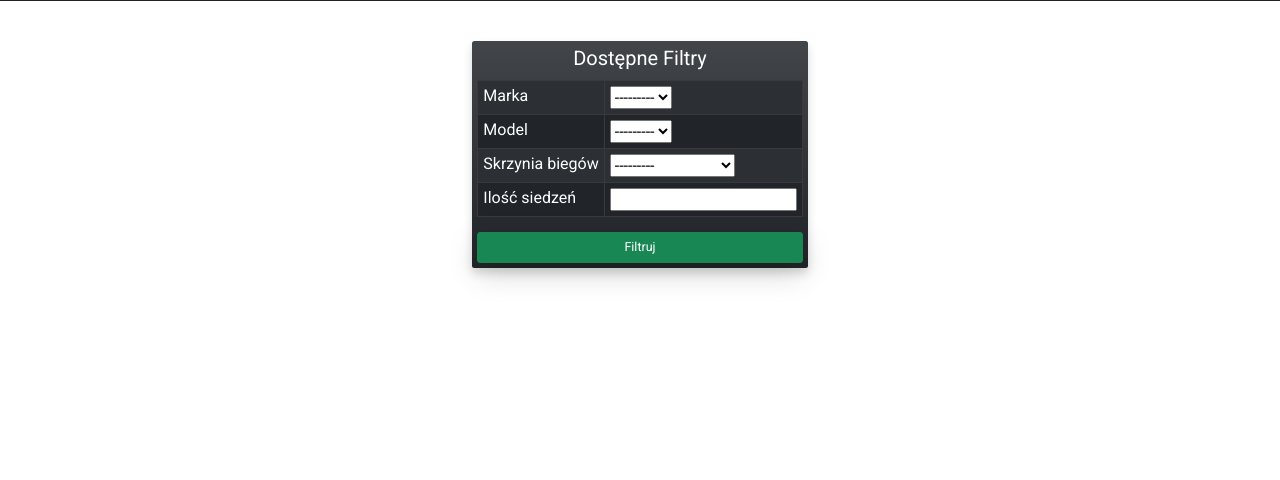
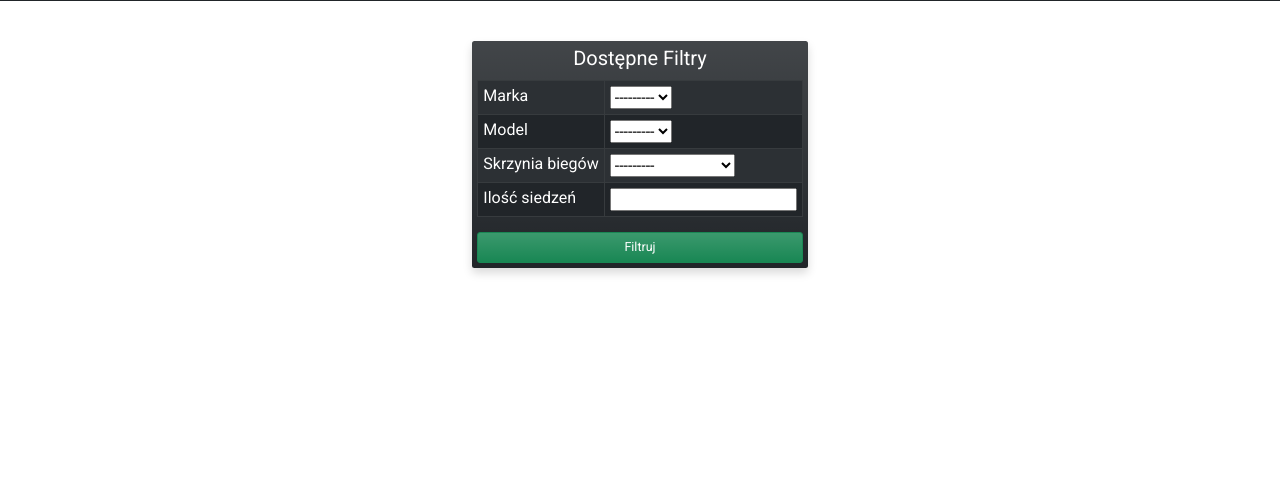
Before and after one commit to RomanH83/CarRentalSite, a Django app: page /carrent/carlist/ in a window 1280 px wide. Shown: the part 239-719 px from the top of the page. Run offline with Django 4.2, Linux system fonts and the light colour scheme; data that the repository does not hold is empty; some libraries are stand-ins or nearby versions.

Commit message:
Apply gardient to carlist filter button

```diff
--- a/carrent/carrentapp/templates/carrentapp/car_list.html
+++ b/carrent/carrentapp/templates/carrentapp/car_list.html
@@ -11,7 +11,7 @@
     <section class="car_table">
         <form method="get" class="d-grid gap-2 bg-dark bg-gradient p-2 shadow rounded">
             <table class="table table-responsive table-bordered table-hover table-striped table-dark">
-            <h2 style="color:white; text-align: center">Dostępne Filtry</h2>
+                <h2 style="color:white; text-align: center">Dostępne Filtry</h2>
                 <tr>
                     <td>Marka</td>
                     <td>{{ filter.form.brand }}</td>
@@ -29,7 +29,7 @@
                     <td>{{ filter.form.number_of_seats }}</td>
                 </tr>
             </table>
-            <button name="dodaj" class="shadow-lg btn btn-success btn-lg">Filtruj</button>
+            <button name="filtruj" class="btn btn-success btn-lg bg-gradient">Filtruj</button>
         </form>
     </section>
 </section>
```
